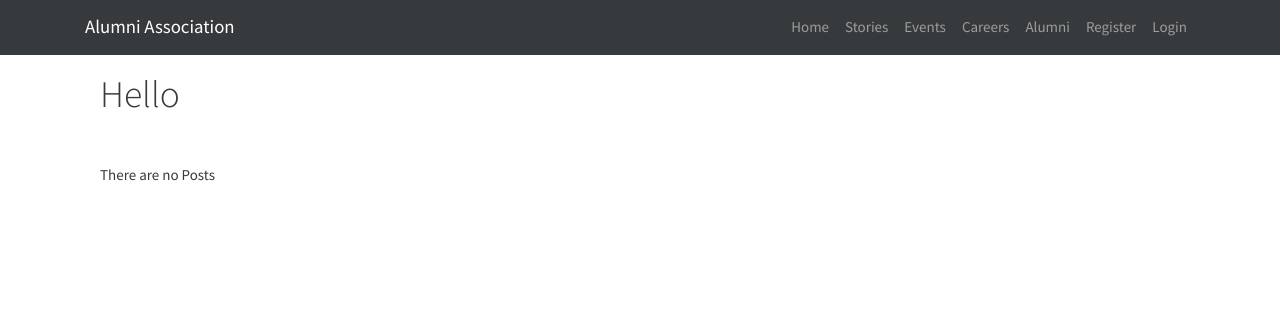
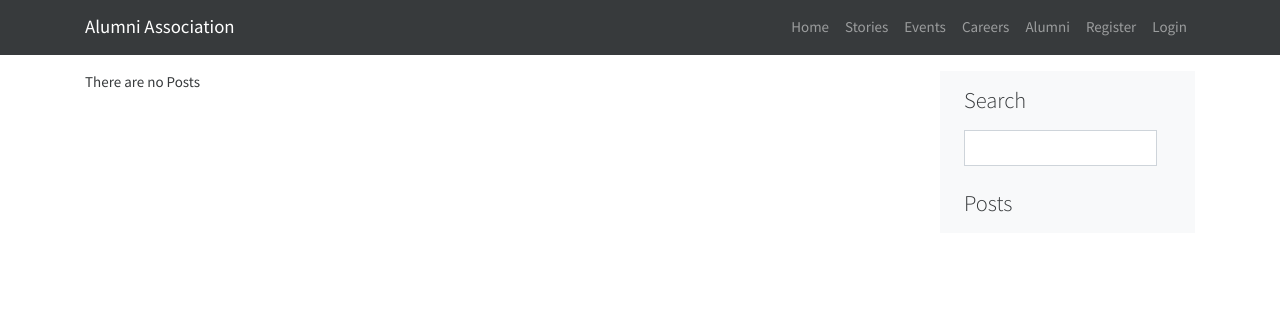
Before and after one commit to afanasev-anton/Alumni_union, a Symfony app: template templates/pages/showTag.html.twig in a window 1280 px wide. Shown: the top 315 px of the page. Run offline with Twig, Linux system fonts and the light colour scheme; the template is opened without the code that fills it, so the values that code supplies are empty; some libraries are stand-ins or nearby versions.

Commit message:
small style changes && sidebar

```diff
--- a/templates/base.html.twig
+++ b/templates/base.html.twig
@@ -12,9 +12,26 @@
     </head>
     <body>
         {% include "inc/navbar.html.twig" %}
-        <div class="container">
-            {% block body %}{% endblock %}
+                <div class="container body-container">
+            {% block body %}
+                <div class="row">
+                    <div id="main" class="col-md-9">
+                        {% block main %}{% endblock %}
+                    </div>
+
+                    <div id="sidebar" class="col-md-3">
+                        {% block sidebar %}
+                            {{ render_esi(controller('Symfony\\Bundle\\FrameworkBundle\\Controller\\TemplateController::templateAction', {
+                                'template': 'inc/sidebar.html.twig',
+                                'sharedAge': 600,
+                                '_locale': app.request.locale
+                            })) }}
+                        {% endblock %}
+                    </div>
+                </div>
+            {% endblock %}
         </div>
+
 
         <script src="https://code.jquery.com/jquery-3.4.1.slim.min.js" integrity="sha384-J6qa4849blE2+poT4WnyKhv5vZF5SrPo0iEjwBvKU7imGFAV0wwj1yYfoRSJoZ+n" crossorigin="anonymous"></script>
         <script src="https://cdn.jsdelivr.net/npm/popper.js@1.16.0/dist/umd/popper.min.js" integrity="sha384-Q6E9RHvbIyZFJoft+2mJbHaEWldlvI9IOYy5n3zV9zzTtmI3UksdQRVvoxMfooAo" crossorigin="anonymous"></script>
--- /dev/null
+++ b/templates/inc/sidebar.html.twig
@@ -0,0 +1,15 @@
+<div class="bg-light h-100">
+    <div class="h4 pt-3 pl-4">Search
+    <input type="text" class="form-control col-10 mt-3">
+</div>
+    <div class="h4 pt-3 pl-4">{{ tag }} Posts</div>
+    <ul>
+{% for post in posts %}
+
+        <li><a href="{{ path('showPost', {slug: post.slug}) }}">
+            {{ post.title }}
+        </a></li>
+
+{% endfor %}
+    </ul>
+</div>
--- a/templates/pages/showTag.html.twig
+++ b/templates/pages/showTag.html.twig
@@ -1,15 +1,11 @@
 {% extends 'base.html.twig' %}
 
-{% block title %}Hello!{% endblock %}
+{% block title %}Alumni{% endblock %}
 
-{% block body %}
-
-<div class="container">
-    <h1 class="mt-3 mb-5">Hello</h1>
-
+{% block main %}
     {% if posts|length > 0 %}
         {% for post in posts %}
-            <div class="card mb-4 p-3 col-md-8">
+            <div class="mb-4 p-3">
                 <h2>
                     <a href="{{ path('showPost', {slug: post.slug}) }}">
                         {{ post.title }}
@@ -27,3 +23,6 @@
         There are no Posts
     {% endif %}
 {% endblock %}
+{% block sidebar %}
+    {{ include('inc/sidebar.html.twig') }}
+{% endblock %}
```
Also changed, not shown: src/Controller/IndexController.php (+8 -4 lines), templates/index/index.html.twig (+8 -7 lines).
